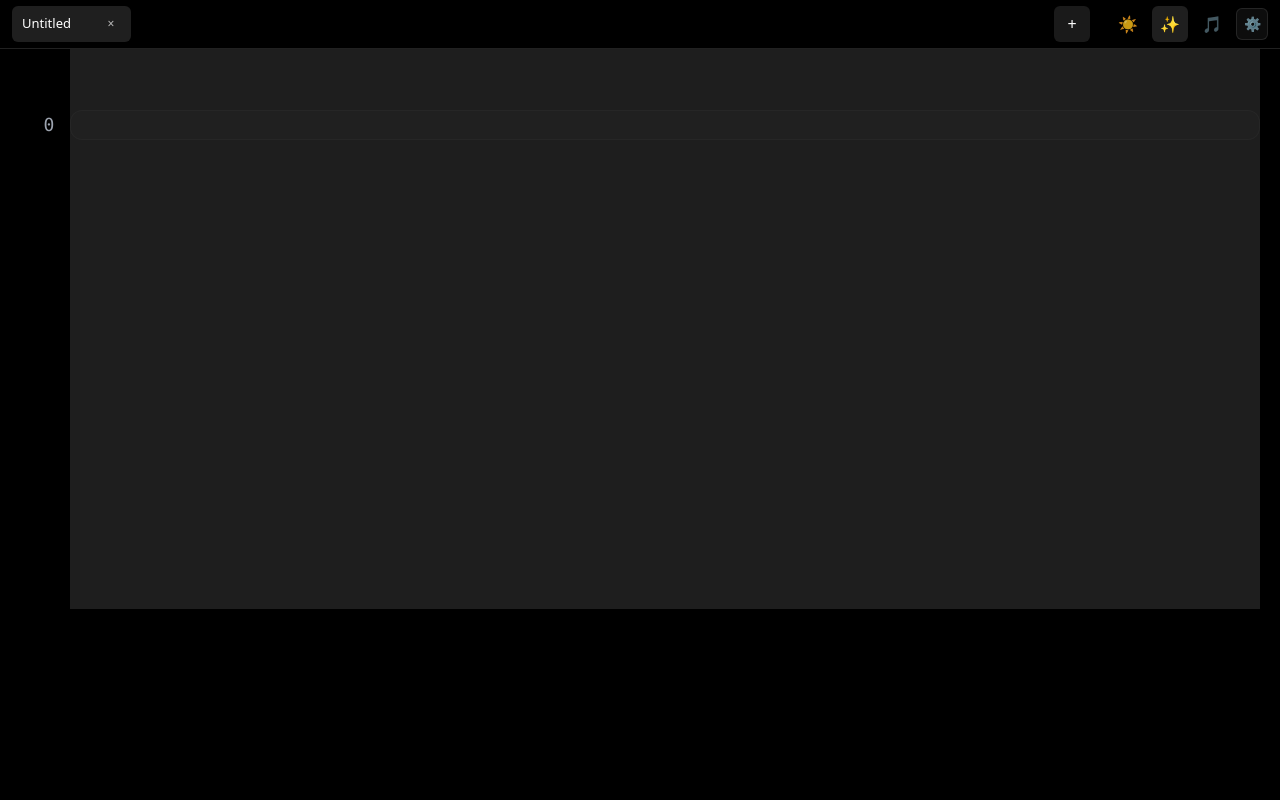
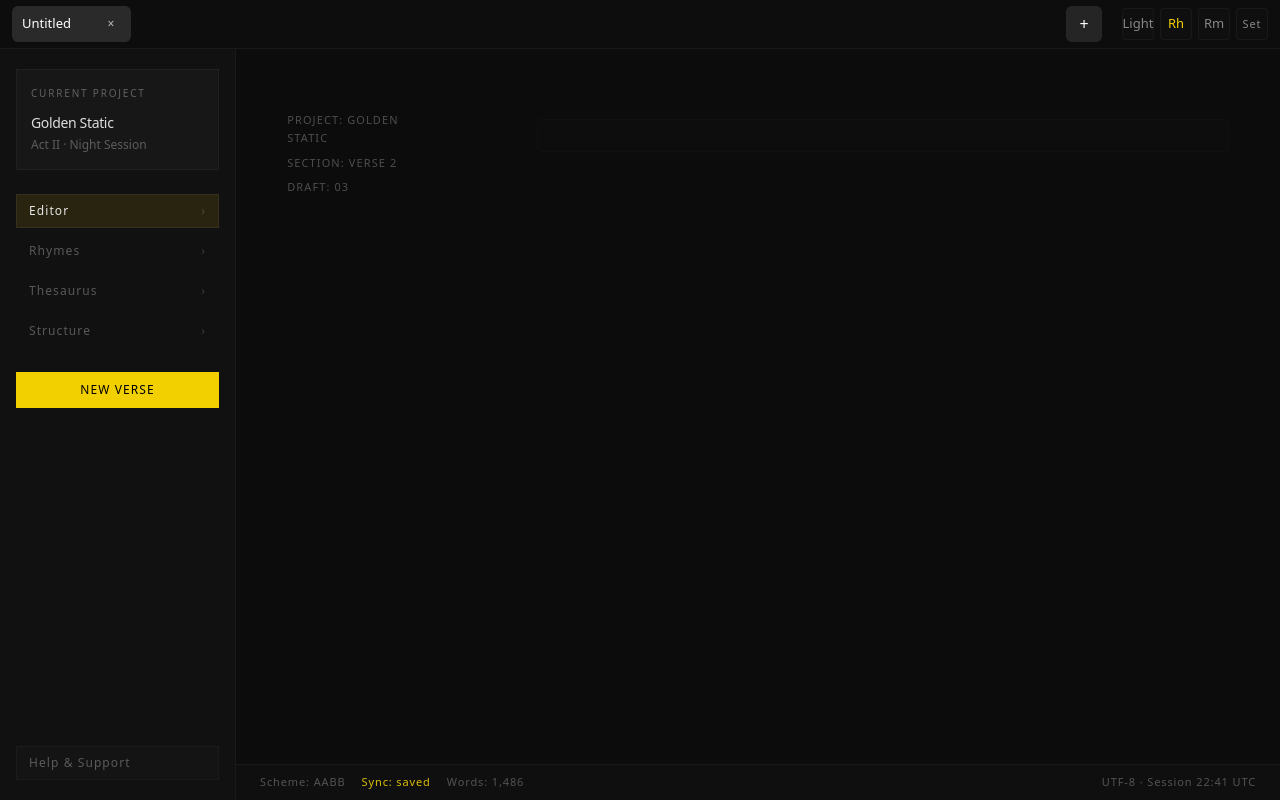
Before and after one commit to ClayTheMisfit/rhyme-lines, a Next.js app: page /editor in a window 1280 px wide. Built offline with nearby package versions, Linux system fonts and the light colour scheme.

Commit message:
Restructure editor screen to lyricist-style workstation layout

```diff
--- a/src/app/editor/page.tsx
+++ b/src/app/editor/page.tsx
@@ -5,9 +5,60 @@ export default function EditorPage() {
   return (
     <div className="flex min-h-screen flex-col bg-black text-white">
       <TopBar />
-      <main className="flex min-h-0 flex-1" style={{ paddingTop: 'var(--header-height, 48px)' }}>
-        <EditorShell />
-      </main>
+      <div className="flex min-h-0 flex-1" style={{ paddingTop: 'var(--header-height, 48px)' }}>
+        <aside className="hidden w-[236px] flex-col border-r border-white/[0.04] bg-[#111112] px-4 py-5 lg:flex">
+          <div className="border border-white/[0.04] bg-[#171718] px-3.5 py-4">
+            <p className="text-[10px] uppercase tracking-[0.18em] text-white/32">Current Project</p>
+            <p className="mt-3 text-sm tracking-tight text-white/86">Golden Static</p>
+            <p className="mt-1 text-xs text-white/30">Act II · Night Session</p>
+          </div>
+
+          <nav className="mt-6 space-y-1.5">
+            {['Editor', 'Rhymes', 'Thesaurus', 'Structure'].map((item) => (
+              <button
+                key={item}
+                type="button"
+                className={`flex w-full items-center justify-between border px-3 py-2 text-left text-xs tracking-[0.09em] ${
+                  item === 'Editor'
+                    ? 'border-white/[0.06] bg-[#f2d000]/10 text-white/88'
+                    : 'border-transparent text-white/30 hover:border-white/[0.04] hover:text-white/58'
+                }`}
+              >
+                {item}
+                <span className="text-white/18">›</span>
+              </button>
+            ))}
+          </nav>
+
+          <button
+            type="button"
+            className="mt-6 h-9 border border-[#f2d000] bg-[#f2d000] text-xs font-medium tracking-[0.09em] text-black"
+          >
+            NEW VERSE
+          </button>
+
+          <button
+            type="button"
+            className="mt-auto border border-white/[0.03] bg-white/[0.01] px-3 py-2 text-left text-xs tracking-[0.09em] text-white/30 hover:text-white/50"
+          >
+            Help & Support
+          </button>
+        </aside>
+
+        <div className="flex min-w-0 flex-1 flex-col">
+          <main className="flex min-h-0 flex-1">
+            <EditorShell />
+          </main>
+          <footer className="flex h-9 items-center justify-between border-t border-white/[0.04] bg-[#0f0f10] px-4 text-[11px] tracking-[0.08em] text-white/28 sm:px-6">
+            <div className="flex items-center gap-4">
+              <span>Scheme: AABB</span>
+              <span className="text-[#f2d000]/90">Sync: saved</span>
+              <span>Words: 1,486</span>
+            </div>
+            <span>UTF-8 · Session 22:41 UTC</span>
+          </footer>
+        </div>
+      </div>
     </div>
   )
 }
--- a/src/app/globals.css
+++ b/src/app/globals.css
@@ -54,7 +54,7 @@
 
 
 :root {
-  --rl-font-editor: var(--font-mono, ui-monospace, SFMono-Regular, Menlo, Monaco, Consolas, "Liberation Mono", "Courier New", monospace);
+  --rl-font-editor: "IBM Plex Mono", "SF Mono", "Cascadia Mono", Menlo, Consolas, "Liberation Mono", monospace;
   --rl-font-ui: Inter, "SF Pro Text", "Segoe UI", system-ui, sans-serif;
   --rl-space-1: 0.25rem;
   --rl-space-2: 0.5rem;
@@ -159,19 +159,21 @@ body.bg-white {
 .editor-root {
   position: relative;
   --rl-font: var(--rl-font-editor);
-  --rl-font-size: var(--editor-font-size, 18px);
-  --rl-line-height: max(var(--editor-line-height, 1.6), 1.35);
+  --rl-font-size: var(--editor-font-size, 21px);
+  --rl-line-height: max(var(--editor-line-height, 1.85), 1.6);
   --rl-line-pad-y: 2px;
-  --rl-pad-top: calc(2rem + var(--editor-safe-offset));
-  --rl-pad-bottom: 2rem;
-  --rl-pad-inline: var(--rl-space-5);
-  --rl-gutter-width: clamp(2.25rem, 3vw, 2.75rem);
+  --rl-pad-top: calc(2.6rem + var(--editor-safe-offset));
+  --rl-pad-bottom: 2.5rem;
+  --rl-pad-inline: clamp(1.5rem, 4vw, 4rem);
+  --rl-meta-width: clamp(130px, 12vw, 170px);
+  --rl-gutter-width: clamp(2.5rem, 4vw, 3rem);
 }
 
 .rl-editor-grid {
   display: grid;
-  grid-template-columns: var(--rl-gutter-width) 1fr;
-  column-gap: var(--rl-space-3);
+  grid-template-columns: var(--rl-meta-width) var(--rl-gutter-width) minmax(560px, 820px);
+  justify-content: center;
+  column-gap: clamp(0.8rem, 2vw, 1.5rem);
   padding-inline: var(--rl-pad-inline);
   align-items: flex-start;
 }
@@ -192,8 +194,8 @@ body.bg-white {
 
 /* Dark theme editor styling */
 body.bg-black .editor-surface {
-  background-color: #1e1e1e;  /* Rich dark gray background */
-  color: #d4d4d4;             /* High readability text color */
+  background-color: transparent;
+  color: #dddedd;
   transition: background-color 150ms ease;
 }
 
@@ -223,13 +225,13 @@ body.bg-white .rl-editor[data-empty="true"]:not(:focus)::before {
 /* Current line highlight overlay (non-interactive) */
 .rl-current-line-highlight {
   position: absolute;
-  border-radius: 12px;
+  border-radius: 4px;
   pointer-events: none;
   z-index: 0;
   left: 0;
   right: 0;
-  background-color: var(--rl-active-line-bg, rgba(255, 255, 255, 0.012));
-  box-shadow: inset 0 0 0 1px var(--rl-active-line-border, rgba(255, 255, 255, 0.028));
+  background-color: var(--rl-active-line-bg, rgba(255, 255, 255, 0.006));
+  box-shadow: inset 0 0 0 1px var(--rl-active-line-border, rgba(255, 255, 255, 0.014));
   transition:
     top var(--rl-active-line-transition, 120ms) ease-out,
     height var(--rl-active-line-transition, 120ms) ease-out,
@@ -239,8 +241,8 @@ body.bg-white .rl-editor[data-empty="true"]:not(:focus)::before {
 }
 
 body.bg-black .rl-current-line-highlight {
-  --rl-active-line-bg: rgba(255, 255, 255, 0.012);
-  --rl-active-line-border: rgba(255, 255, 255, 0.028);
+  --rl-active-line-bg: rgba(255, 255, 255, 0.006);
+  --rl-active-line-border: rgba(255, 255, 255, 0.014);
 }
 
 body.bg-white .rl-current-line-highlight {
@@ -250,9 +252,9 @@ body.bg-white .rl-current-line-highlight {
 
 .rl-rhyme-highlight[data-rhyme-family] {
   position: absolute;
-  border-radius: 0.35rem;
-  background: var(--rhyme-color, rgba(148, 163, 184, 0.2));
-  border-bottom: 1px solid color-mix(in srgb, var(--rhyme-color, rgba(148, 163, 184, 0.2)) 70%, transparent);
+  border-radius: 0.15rem;
+  background: rgba(242, 208, 0, 0.06);
+  border-bottom: 1px solid rgba(242, 208, 0, 0.26);
   pointer-events: none;
   transform: translateZ(0);
 }
@@ -261,28 +263,28 @@ body.bg-white .rl-current-line-highlight {
   position: absolute;
   height: 1px;
   border-radius: 999px;
-  background: var(--rhyme-color, rgba(148, 163, 184, 0.6));
+  background: rgba(242, 208, 0, 0.62);
   pointer-events: none;
   transform: translateZ(0);
 }
 
 .rl-rhyme-highlight[data-rhyme-family][data-rhyme-muted],
 .rl-rhyme-underline[data-rhyme-family][data-rhyme-muted] {
-  opacity: 0.4;
+  opacity: 0.25;
 }
 
 .rl-rhyme-highlight[data-rhyme-family][data-rhyme-active],
 .rl-rhyme-underline[data-rhyme-family][data-rhyme-active] {
-  opacity: 0.95;
+  opacity: 0.85;
 }
 
 .rl-rhyme-highlight[data-rhyme-family][data-rhyme-hide-colors] {
-  background: color-mix(in srgb, var(--rhyme-color, rgba(148, 163, 184, 0.2)) 12%, transparent);
-  border-bottom-color: color-mix(in srgb, var(--rhyme-color, rgba(148, 163, 184, 0.2)) 35%, transparent);
+  background: rgba(242, 208, 0, 0.05);
+  border-bottom-color: rgba(242, 208, 0, 0.22);
 }
 
 .rl-rhyme-underline[data-rhyme-family][data-rhyme-hide-colors] {
-  background: color-mix(in srgb, var(--rhyme-color, rgba(148, 163, 184, 0.6)) 35%, transparent);
+  background: rgba(242, 208, 0, 0.48);
 }
 
 /* Light theme editor styling */
@@ -326,8 +328,8 @@ body.bg-white .rl-editor .line {
 .rl-editor .line {
   position: relative;
   z-index: 1;
-  border-radius: 6px;
-  padding: var(--rl-line-pad-y) 0.25rem;
+  border-radius: 2px;
+  padding: calc(var(--rl-line-pad-y) + 1px) 0.125rem;
   margin: 0;
   transition: background-color 0.2s ease, color 0.2s ease;
   line-height: var(--rl-line-height);
@@ -343,15 +345,16 @@ body.bg-white .rl-editor .line {
 
 .gutterMirror {
   margin: 0;
-  padding-inline: 0.25rem;
+  padding-inline: 0.1rem 0.4rem;
   padding-block: var(--rl-pad-top) var(--rl-pad-bottom);
   white-space: pre;
-  font-family: var(--rl-font);
-  font-size: var(--rl-font-size);
+  font-family: var(--rl-font-ui);
+  font-size: clamp(11px, 0.8vw, 12px);
   line-height: calc(var(--rl-font-size) * var(--rl-line-height) + var(--rl-line-pad-y) * 2);
   text-align: right;
   pointer-events: none;
   user-select: none;
+  letter-spacing: 0.02em;
 }
 
 .gutterMirror-light {
@@ -359,7 +362,21 @@ body.bg-white .rl-editor .line {
 }
 
 .gutterMirror-dark {
-  color: #9ca3af; /* gray-400 */
+  color: rgba(255, 255, 255, 0.2);
+}
+
+.editor-meta-col {
+  margin: 0;
+  padding-block: var(--rl-pad-top) var(--rl-pad-bottom);
+  color: rgba(255, 255, 255, 0.27);
+  font-size: 11px;
+  line-height: 1.7;
+  letter-spacing: 0.1em;
+  text-transform: uppercase;
+}
+
+.editor-meta-col p + p {
+  margin-top: 0.35rem;
 }
 
 /* Custom scrollbar styles */
--- a/src/components/Editor.tsx
+++ b/src/components/Editor.tsx
@@ -25,15 +25,15 @@ const DEBUG_EDITOR = process.env.NEXT_PUBLIC_DEBUG_EDITOR === '1'
 const DEBUG_ACTIVE_LINE = process.env.NEXT_PUBLIC_DEBUG_ACTIVE_LINE === '1'
 const LINE_HIGHLIGHT_DEBOUNCE_MS = 50
 const ACTIVE_LINE_TUNING = {
-  radius: 12,
+  radius: 4,
   yInset: 1,
-  hInset: 3,
-  bgDark: 0.012,
-  borderDark: 0.028,
-  bgLight: 0.02,
-  borderLight: 0.04,
-  opacityBlurred: 0.45,
-  motionPosMs: 140,
+  hInset: 2,
+  bgDark: 0.006,
+  borderDark: 0.014,
+  bgLight: 0.012,
+  borderLight: 0.02,
+  opacityBlurred: 0.3,
+  motionPosMs: 110,
   motionOpacityMs: 90,
 }
 
@@ -994,7 +994,7 @@ const Editor = forwardRef<EditorHandle, EditorProps>(function Editor(
   )
 
   return (
-    <div className="flex w-full h-full">
+    <div className="flex h-full w-full bg-[#0c0c0d]">
       {/* Editor + overlay */}
       <div
         ref={containerRef}
@@ -1005,8 +1005,13 @@ const Editor = forwardRef<EditorHandle, EditorProps>(function Editor(
           maxWidth: 'calc(100% - var(--panel-right-offset, 0px))',
         }}
       >
-        <div className="editor-root relative">
+        <div className="editor-root relative mx-auto w-full max-w-[1560px]">
           <div className="rl-editor-grid">
+            <aside className="editor-meta-col" aria-hidden>
+              <p>Project: Golden Static</p>
+              <p>Section: Verse 2</p>
+              <p>Draft: 03</p>
+            </aside>
             <LineTotalsOverlay
               lineTotals={lineTotals}
               lines={lines}
@@ -1014,7 +1019,7 @@ const Editor = forwardRef<EditorHandle, EditorProps>(function Editor(
               theme={resolvedTheme}
             />
 
-            <div ref={textColRef} className="editor-surface relative min-h-[70vh]">
+            <div ref={textColRef} className="editor-surface relative min-h-[70vh] max-w-[820px]">
               {/* Layer contract: highlight (z-0, inert) sits below text; badges (z-20, inert) float above; editable layer owns all focus. */}
               <div
                 className="pointer-events-none absolute inset-0 z-10"
@@ -1117,7 +1122,7 @@ const Editor = forwardRef<EditorHandle, EditorProps>(function Editor(
                 onPointerDown={ensureEditorFocus}
                 data-placeholder={PLACEHOLDER_TEXT}
                 data-empty={isEditorEmpty ? 'true' : 'false'}
-                className="rl-editor relative z-20 outline-none w-full min-h-[70vh] font-mono pointer-events-auto"
+                className="rl-editor relative z-20 min-h-[70vh] w-full outline-none pointer-events-auto"
               />
             </div>
           </div>
--- a/src/components/TopBar.tsx
+++ b/src/components/TopBar.tsx
@@ -160,7 +160,7 @@ export default function TopBar() {
     <header
       ref={headerRef}
       data-testid="editor-header"
-      className="fixed left-0 right-0 top-0 flex min-h-12 items-center justify-between gap-3 border-b border-[color:var(--rl-border)] bg-black/22 px-3 py-1.5 backdrop-blur-lg"
+      className="fixed left-0 right-0 top-0 flex min-h-11 items-center justify-between gap-3 border-b border-white/[0.05] bg-[#0d0d0e] px-3 py-1.5"
       style={{ zIndex: layers.topBar }}
     >
       <div className="min-w-0 flex-1">
@@ -181,7 +181,7 @@ export default function TopBar() {
             <Tooltip>
               <TooltipTrigger asChild>
                 <span
-                  className="inline-flex h-9 w-9 items-center justify-center rounded-md text-sm text-rose-300 ring-1 ring-rose-300/45"
+                  className="inline-flex h-8 w-8 items-center justify-center rounded-sm border border-rose-300/35 text-sm text-rose-300"
                   aria-label={`Save failed${lastError ? `: ${lastError}` : ''}`}
                 >
                   !
@@ -194,49 +194,49 @@ export default function TopBar() {
 
         <motion.button
           suppressHydrationWarning
-          whileHover={{ scale: 1.03 }}
-          whileTap={{ scale: 0.97 }}
+          whileHover={{ scale: 1.01 }}
+          whileTap={{ scale: 0.99 }}
           transition={{ duration: 0.12 }}
           onClick={toggleTheme}
-          className="inline-flex h-9 w-9 items-center justify-center rounded-md text-base text-white/80 transition-colors duration-100 hover:bg-white/8 hover:text-white focus-visible:outline-none focus-visible:ring-2 focus-visible:ring-white/45"
+          className="inline-flex h-8 w-8 items-center justify-center rounded-sm border border-white/[0.04] bg-white/[0.01] text-[13px] text-white/50 transition-colors duration-100 hover:text-white/75 focus-visible:outline-none focus-visible:ring-2 focus-visible:ring-white/25"
           title="Toggle theme"
           aria-label="Toggle theme"
         >
-          {theme === 'dark' ? '☀️' : '🌙'}
+          {theme === 'dark' ? 'Light' : 'Dark'}
         </motion.button>
 
         <motion.button
           suppressHydrationWarning
-          whileHover={{ scale: 1.03 }}
-          whileTap={{ scale: 0.97 }}
+          whileHover={{ scale: 1.01 }}
+          whileTap={{ scale: 0.99 }}
           transition={{ duration: 0.12 }}
           onClick={toggleRhymeDecorations}
           className={cx(
-            'inline-flex h-9 w-9 items-center justify-center rounded-md text-base transition duration-100 focus-visible:outline-none focus-visible:ring-2 focus-visible:ring-white/45',
-            showRhymeDecorations ? 'bg-white/12 text-white' : 'text-white/80 hover:bg-white/8 hover:text-white'
+            'inline-flex h-8 w-8 items-center justify-center rounded-sm border border-white/[0.04] bg-white/[0.01] text-[13px] transition duration-100 focus-visible:outline-none focus-visible:ring-2 focus-visible:ring-white/25',
+            showRhymeDecorations ? 'text-[#f2d000]' : 'text-white/50 hover:text-white/75'
           )}
           title={showRhymeDecorations ? 'Hide rhyme highlights' : 'Show rhyme highlights'}
           aria-label={showRhymeDecorations ? 'Hide rhyme highlights' : 'Show rhyme highlights'}
           aria-pressed={showRhymeDecorations}
         >
-          ✨
+          Rh
         </motion.button>
 
         <motion.button
           suppressHydrationWarning
-          whileHover={{ scale: 1.03 }}
-          whileTap={{ scale: 0.97 }}
+          whileHover={{ scale: 1.01 }}
+          whileTap={{ scale: 0.99 }}
           transition={{ duration: 0.12 }}
           onClick={togglePanel}
           className={cx(
-            'inline-flex h-9 w-9 items-center justify-center rounded-md text-base transition duration-100 focus-visible:outline-none focus-visible:ring-2 focus-visible:ring-white/45',
-            panelVisible ? 'bg-white/12 text-white' : 'text-white/80 hover:bg-white/8 hover:text-white'
+            'inline-flex h-8 w-8 items-center justify-center rounded-sm border border-white/[0.04] bg-white/[0.01] text-[13px] transition duration-100 focus-visible:outline-none focus-visible:ring-2 focus-visible:ring-white/25',
+            panelVisible ? 'text-[#f2d000]' : 'text-white/50 hover:text-white/75'
           )}
           title={panelVisible ? 'Hide rhyme panel' : 'Show rhyme panel'}
           aria-label={panelVisible ? 'Hide rhyme panel' : 'Show rhyme panel'}
           aria-pressed={panelVisible}
         >
-          🎵
+          Rm
         </motion.button>
 
         <motion.div
--- a/src/components/editor/overlays/LineTotalsOverlay.tsx
+++ b/src/components/editor/overlays/LineTotalsOverlay.tsx
@@ -15,7 +15,8 @@ export default function LineTotalsOverlay({
 }: Props) {
   const gutterLines = lines.map((line, i) => {
     const total = lineTotals[i] ?? 0
-    return line.trim() === '' ? '0' : total.toString()
+    if (line.trim() === '') return ''
+    return total === 0 ? '·' : total.toString()
   })
 
   const themeClass = theme === 'dark' ? 'gutterMirror-dark' : 'gutterMirror-light'
--- a/src/components/settings/SettingsSheet.tsx
+++ b/src/components/settings/SettingsSheet.tsx
@@ -501,14 +501,14 @@ export function SettingsSheet() {
       <DialogTrigger asChild>
         <button
           type="button"
-          className="inline-flex h-8 w-8 items-center justify-center rounded-md border border-white/10 bg-white/5 text-sm font-medium text-white/70 transition hover:text-white focus-visible:outline-none focus-visible:ring-2 focus-visible:ring-blue-400"
+          className="inline-flex h-8 w-8 items-center justify-center rounded-sm border border-white/[0.04] bg-white/[0.01] text-[11px] font-medium tracking-[0.08em] text-white/50 transition hover:text-white/75 focus-visible:outline-none focus-visible:ring-2 focus-visible:ring-white/25"
           aria-label="Open settings"
           aria-haspopup="dialog"
           aria-expanded={isOpen}
           aria-controls={isOpen ? panelId : undefined}
           data-testid="settings-trigger"
         >
-          ⚙️
+          Set
         </button>
       </DialogTrigger>
       {isOpen ? dialogContent : null}
```
